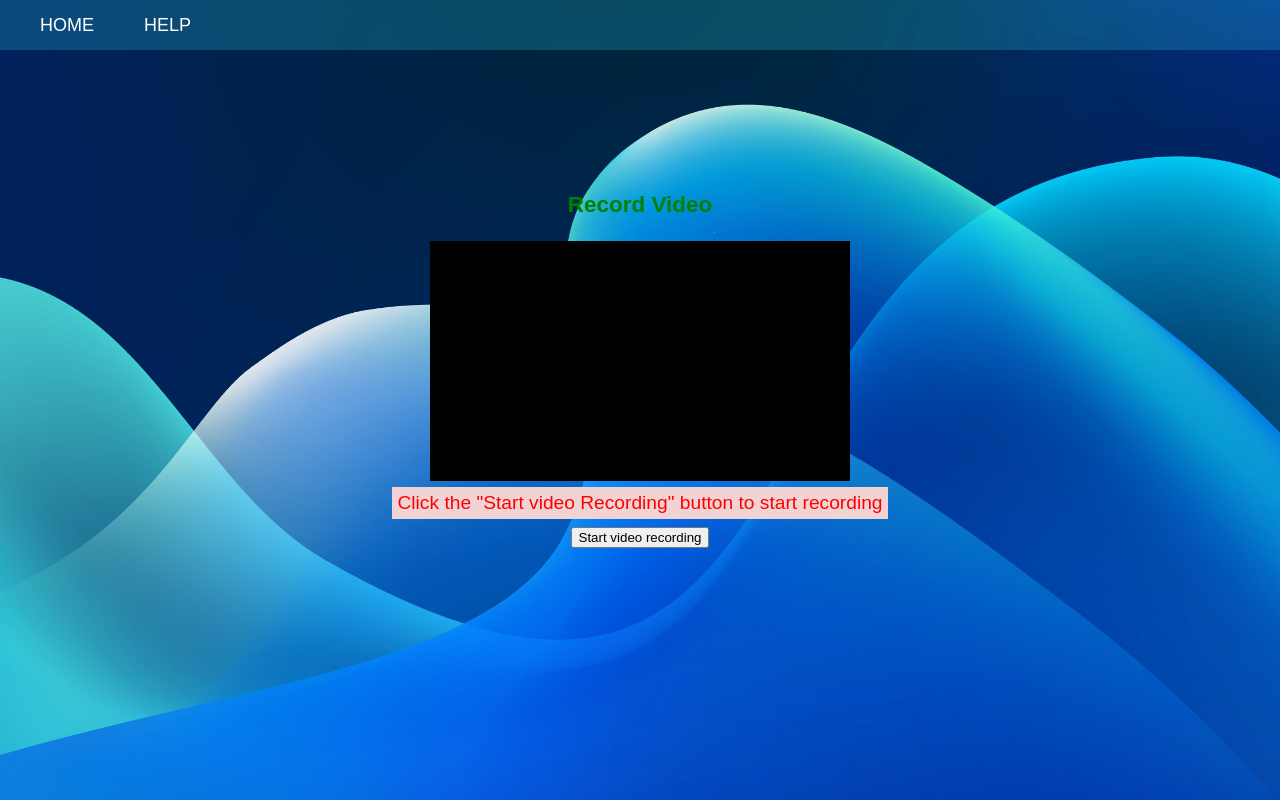
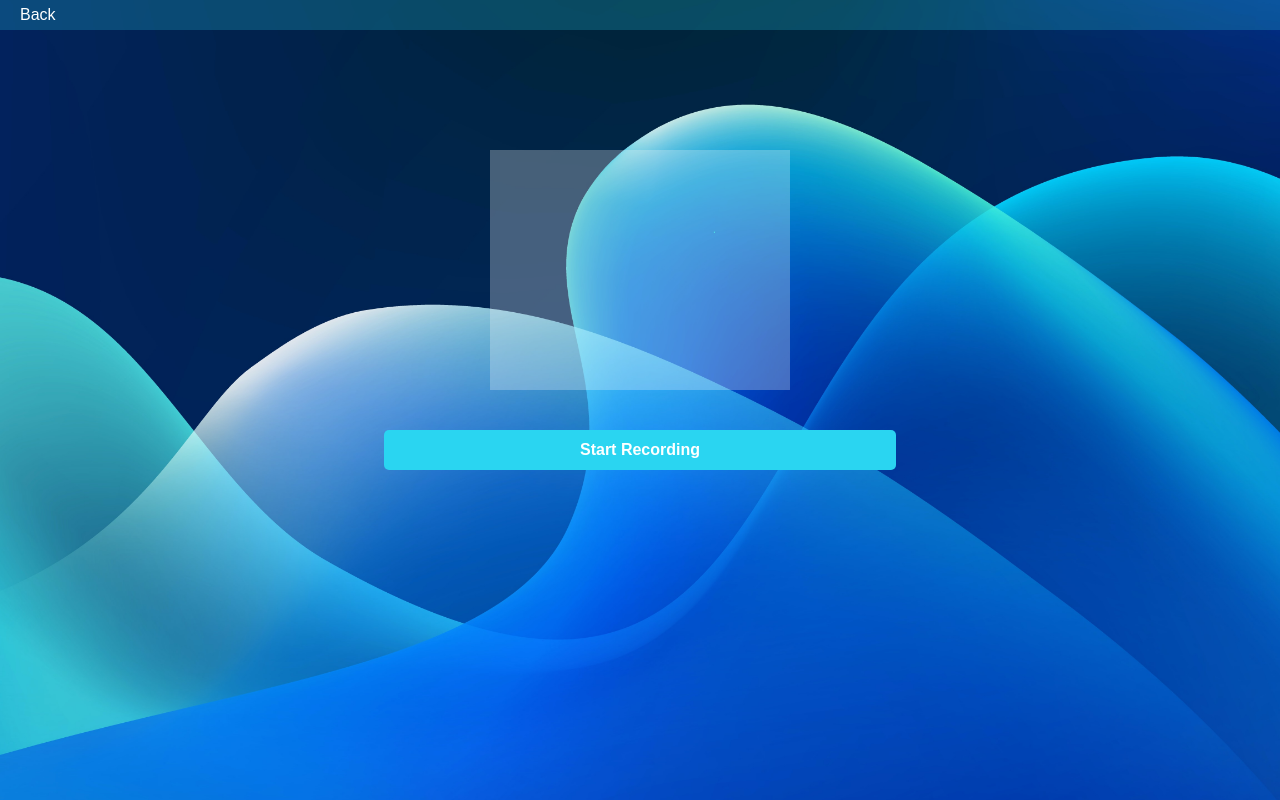
Before and after one commit to sanjaysunil34/GestEase, an Electron app: page Electron/pages/addGesture/addGesture.html in a window 1280 px wide. Drawn offline with Linux system fonts and the light colour scheme.

Commit message:
add gesture ui | back button

```diff
--- a/Electron/main.js
+++ b/Electron/main.js
@@ -27,7 +27,7 @@ function createWindow() {
     //NOTE:
     //node integration must be false for security.
     // contextIsolation was false, set to true to enable ipc communication between renderer and main via preload script.
-    winone.setMenu(null);
+    //winone.setMenu(null);
     winone.loadFile(path.join(__dirname, "./pages/home/home.html"));
     winone.on("closed", () => { });
 }
--- a/Electron/pages/addGesture/addGesture.css
+++ b/Electron/pages/addGesture/addGesture.css
@@ -5,11 +5,6 @@ body{
     margin: 0;
     overflow-y: hidden;
 }
-
-h1 {
-    color: orange;
-}
-
 .addgesture{
     background-image: url("../../assets/background.jpg");
     background-size: cover !important;
@@ -17,6 +12,7 @@ h1 {
     height: 100vh;
 }
 .addgesture-container{
+    text-align: -webkit-center;
     position: relative;
     top: 15%;
 }
@@ -25,7 +21,7 @@ h1 {
     position: sticky;
     top: 0;
     width: 100%;
-    height: 50px;
+    height: 30px;
     z-index: 1;
     background-color: #2ad5f138;
     align-items: center;
@@ -33,10 +29,10 @@ h1 {
 
 .addgesture-menu-item{
     color: white;
-    font-size: 18px;
-    font-weight: 500;
+    font-size: 16px;
+    font-weight: 300;
     padding: 10px;
-    margin-left: 30px;
+    margin-left: 10px;
     cursor: pointer;
 }
 .addgesture-menu-item:hover{
@@ -48,37 +44,32 @@ h1 {
     text-decoration: none;
 }
 
-body {
-	text-align: center;
-	color: green;
-	font-size: 1.2em;
+.addgesture-button{
+    background-color: #2AD5F1;
+    color: white;
+    border: none;
+    font-weight: 700;
+    border-radius: 5px;
+    height: 40px;
+    font-size: 16px;
+    cursor: pointer;
+    padding: auto 20px;
+    min-width: 40%;
 }
-
-.display-none {
-	display: none;
+.addgesture-button:disabled{
+    opacity: 0;
 }
-
 .recording {
-	color: red;
-	background-color: rgb(241 211 211);
+	color: transparent;
 	padding: 5px;
 	margin: 6px auto;
 	width: fit-content;
 }
+video {
+	background-color: rgba(245, 245, 245, 0.281);
+	display: block;
 
-video {
-	background-color: black;
-	display: block;
-	margin: 6px auto;
-	width: 420px;
+	width: 300px;
 	height: 240px;
+    /* border: solid 10px #e6e6e6; */
 }
-
-audio {
-	display: block;
-	margin: 6px auto;
-}
-
-a {
-	color: green;
-}
--- a/Electron/pages/addGesture/addGesture.html
+++ b/Electron/pages/addGesture/addGesture.html
@@ -14,14 +14,11 @@
 <body>
 	<div class="addgesture">
         <div class="addgesture-navbar">
-            <div class="addgesture-menu-item"><a href="../home/home.html">HOME</a></div>
-            <div class="addgesture-menu-item"><a href="../help/help.html">HELP</a></div>
+            <div class="addgesture-menu-item"><a id="addgesture-back">Back</a></div>
         </div>
         <div class="addgesture-container">
 			<div id="vid-recorder">
-				<h3>Record Video </h3>
-				<video autoplay id="web-cam-container"
-					style="background-color: black;">
+				<video autoplay id="web-cam-container" >
 					Your app doesn't support
 					the video tag
 				</video>
@@ -32,9 +29,9 @@
 				</div>
 
 				<!-- This button will start the video recording -->
-				<button type="button" id="start-vid-recording"
+				<button class="addgesture-button" id="start-vid-recording"
 					onclick="startRecording(this)">
-					Start video recording
+					Start Recording
 				</button>
 			</div>
         </div>
--- a/Electron/pages/addGesture/addGesture.js
+++ b/Electron/pages/addGesture/addGesture.js
@@ -52,3 +52,10 @@ function stopRecording() {
 		.innerText = "Recording done!";
 
 }
+
+var element = document.getElementById('addgesture-back');
+element.setAttribute('href', document.referrer);
+element.onclick = function() {
+  history.back();
+  return false;
+}
--- a/Electron/pages/help/help.html
+++ b/Electron/pages/help/help.html
@@ -11,12 +11,12 @@
 <body>
     <div class="help">
         <div class="help-navbar">
-            <div class="help-menu-item"><a href="../home/home.html">HOME</a></div>
-            <div class="help-menu-item"><a href="../help/help.html">HELP</a></div>
+            <div class="help-menu-item"><a id="help-back">Back</a></div>
         </div>
         <div class="help-container">
             <h1>Help</h1>
         </div>
     </div>
+    <script src="help.js"></script>
 </body>
 </html>
--- /dev/null
+++ b/Electron/pages/help/help.js
@@ -0,0 +1,6 @@
+var element = document.getElementById('help-back');
+element.setAttribute('href', document.referrer);
+element.onclick = function() {
+  history.back();
+  return false;
+}
```
Also changed, not shown: Electron/pages/help/help.css (+5 -5 lines).
